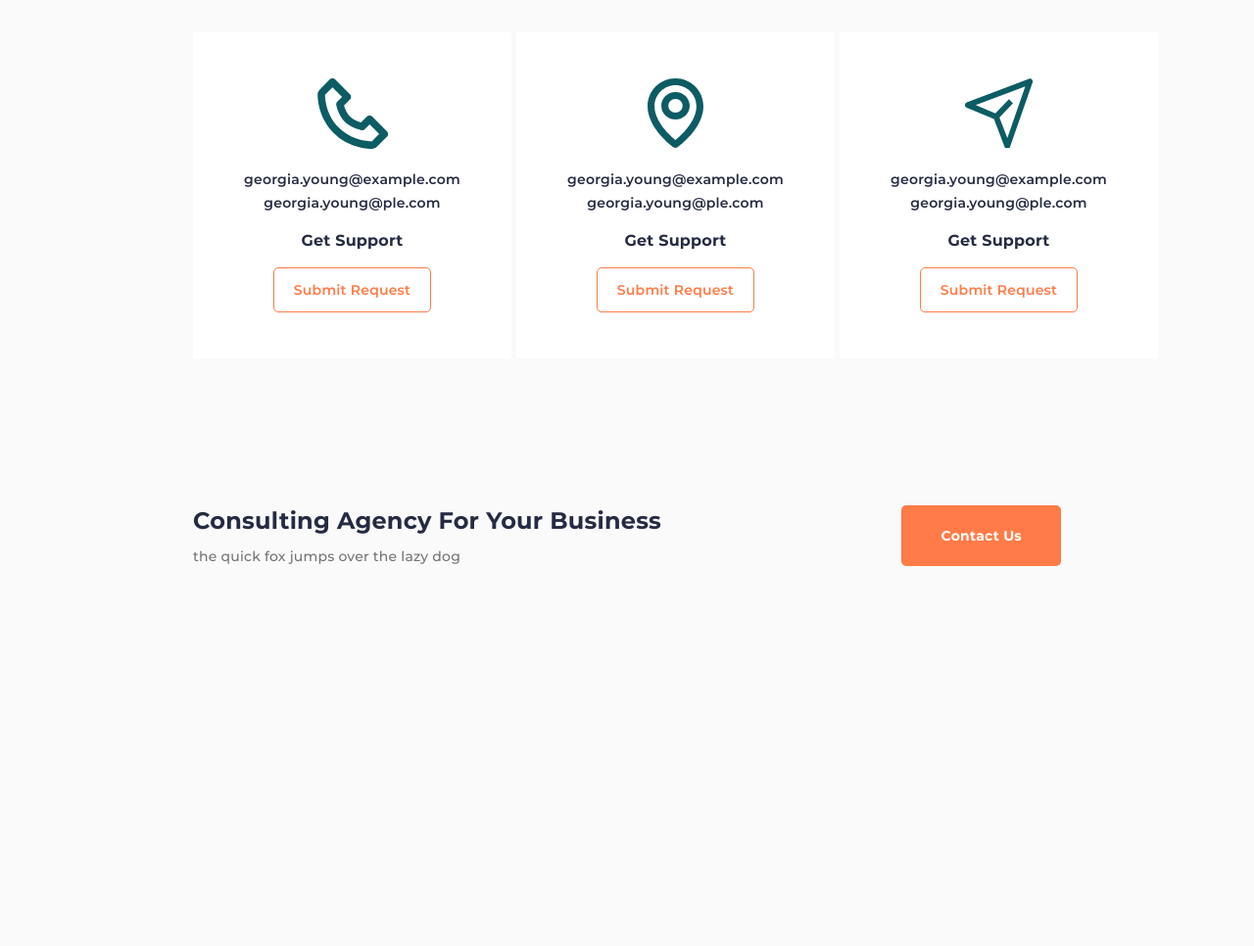
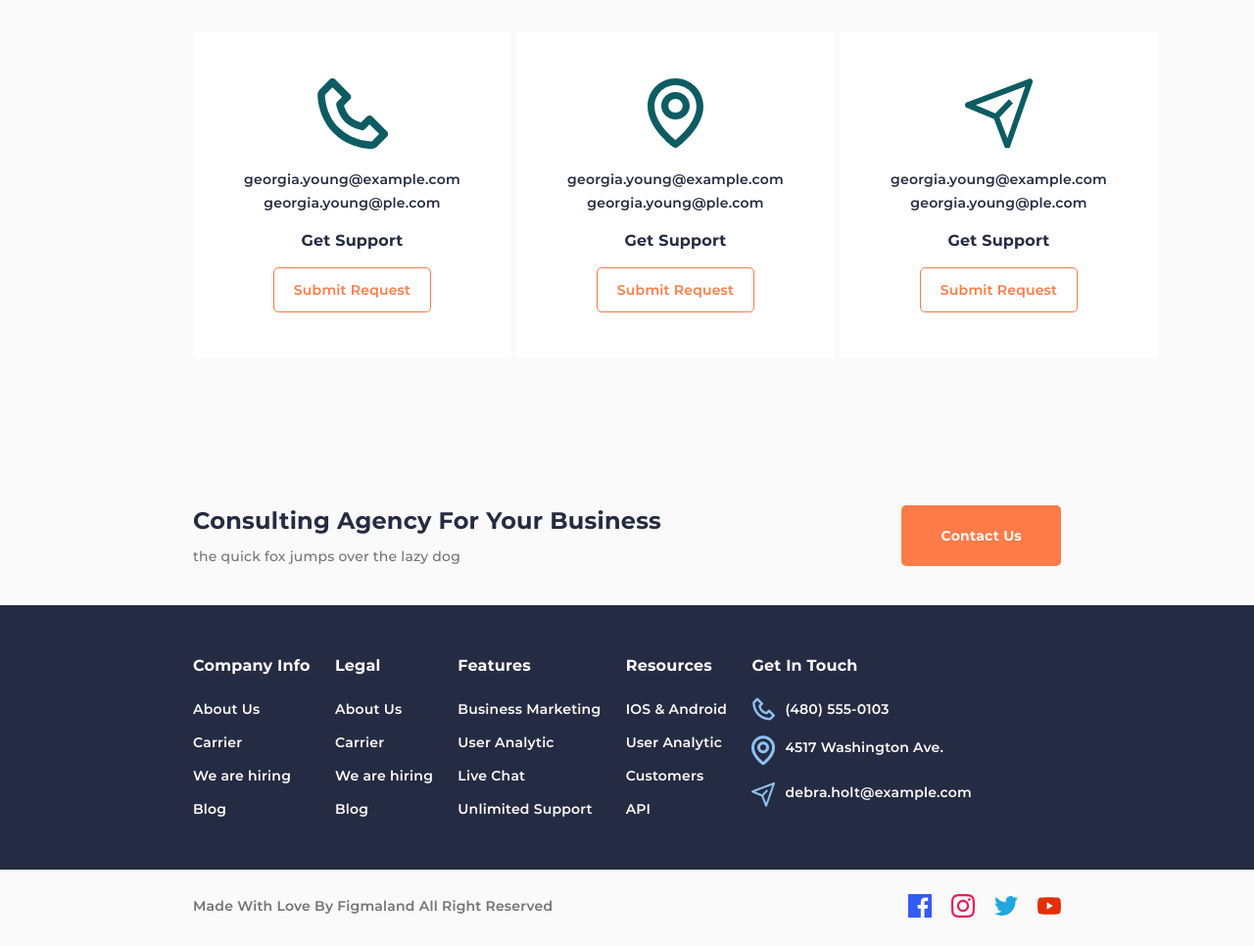
Before and after one commit to solembumone/relvise, a plain HTML site: page index.html in a window 1280 px wide. Shown: the part 3623-4589 px from the top of the page at 98% size. Before the commit the page ends 4241 px from the top, so only its background shows below. Drawn offline with Linux system fonts and the light colour scheme; files that its build step writes are made by us from their sources; a web font is replaced by a local one.

Commit message:
footer css

```diff
--- a/css/style.css
+++ b/css/style.css
@@ -11,6 +11,7 @@ html {
 a {
   color: inherit;
   text-decoration: none;
+  cursor: pointer;
 }
 
 
@@ -709,3 +710,77 @@ body {
   background-color: var(--primary-color);
   border-radius: 5px;
 }
+
+/*footer*/
+
+.footer__upper-part {
+  background-color: var(--dark-background-color);
+}
+
+.footer__container {
+
+}
+
+.footer__nav {
+  padding-top: 50px;
+  padding-bottom: 50px;
+  padding-right: 91px;
+ justify-content: space-between;
+}
+
+
+.list__title {
+  margin-bottom: 20px;
+  font-size: 16px;
+  font-weight: 700;
+  line-height: 24px;
+  letter-spacing: var(--letter-spacing);
+  color: var(--light-text-color);
+}
+
+.footer__nav-list {
+  display: flex;
+  flex-direction: column;
+  gap: 10px;
+}
+
+
+.footer__nav-link {
+  font-size: 14px;
+  font-weight: 600;
+  line-height: 24px;
+  letter-spacing: var(--letter-spacing);
+  color: var(--light-text-color);
+}
+
+.footer__contact{
+  margin-bottom: 10px;
+  display: flex;
+  gap: 10px;
+}
+
+
+
+.rights {
+  padding-top: 25px;
+  padding-bottom: 25px;
+  justify-content: space-between;
+}
+
+.rights-text {
+  font-size: 14px;
+  font-weight: 600;
+  line-height: 24px;
+  letter-spacing: var(--letter-spacing);
+  color: var(--second-text-color);
+}
+
+.socials__list {
+  align-items: center;
+  gap: 20px;
+}
+
+
+.social__icon {
+
+}
--- a/index.html
+++ b/index.html
@@ -447,7 +447,8 @@
 
   </main>
 
-  <footer class="footer  none">
+  <footer class="footer">
+    <div class="footer__upper-part">
       <div class="container footer__container">
         <ul class="footer__nav list-reset flex">
           <li class="footer__nav-culumn">
@@ -527,39 +528,58 @@
             </ul>
           </li>
           <li class="footer__nav-column">
-          <ul class="footer__contacts list-reset">
-            <li class="footer__number">
-              <a href="tel:+7(480) 555-0103">(480) 555-0103</a>
+            <div class="list__title">
+              Get In Touch
+            </div>
+            <ul class="footer__nav-column
+            list-reset">
+              <li class="footer__nav-item footer__contact">
+                <div class="footer__nav-icon">
+                  <img class="footer__nav-img" src="/img/footer/phone.png" alt="">
+                </div>
+                <a class="footer__nav-link"
+                href="tel:+7(480) 555-0103">(480) 555-0103</a>
               </li>
-            <li class="footer__adress">
-              4517 Washington Ave. Manchester, Kentucky 39495
+              <li class="footer__nav-item footer__contact">
+                <div class="footer__nav-icon">
+                  <img class="footer__nav-img" src="/img/footer/map.png" alt="">
+                </div>
+                <span class="footer__nav-link">
+                  4517 Washington Ave.
+                </span>
               </li>
-            <li class="footer__mail">
-              <a href="mailto:debra.holt@example.com">debra.holt@example.com</a>
+              <li class="footer__nav-item footer__contact">
+                <div class="footer__nav-icon">
+                  <img class="footer__nav-img" src="/img/footer/mail.png" alt="">
+                </div>
+                <a class="footer__nav-link" href="mailto:debra.holt@example.com">debra.holt@example.com</a>
               </li>
             </ul>
           </li>
         </ul>
-
+      </div>
+    </div>
+    <div class="footer__lower-part">
+      <div class="container">
         <div class="rights flex">
           <div class="rights-text">
             Made With Love By Figmaland All Right Reserved
           </div>
-
-        <ul class="socials__list list-reset flex">
-          <li class="social__item">
+          <div class="socials__list list-reset flex">
+            <a href="#" class="social__item">
               <img src="./img/footer/facebook.svg" alt="facebook" class="social__icon">
-          </li>
-          <li class="social__item">
+            </a>
+            <a href="#" class="social__item">
               <img src="./img/footer/instagram.svg" alt="instagram" class="social__icon">
-          </li>
-          <li class="social__item">
+            </a>
+            <a href="#" class="social__item">
               <img src="./img/footer/twitter.svg" alt="twitter" class="social__icon">
-          </li>
-          <li class="social__item">
+            </a>
+            <a href="#" class="social__item">
               <img src="./img/footer/youtube.svg" alt="youtube" class="social__icon">
-          </li>
-        </ul>
+            </a>
+          </div>
+        </div>
       </div>
     </div>
   </footer>
```
Lines whose indentation alone changed are shown as unchanged.
